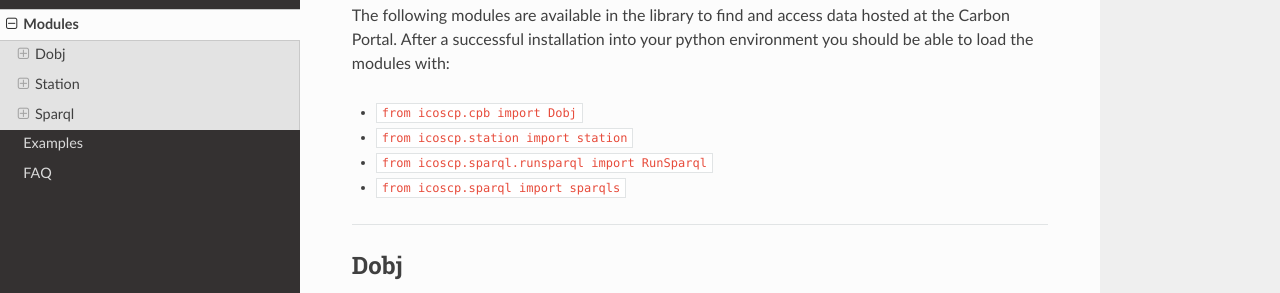
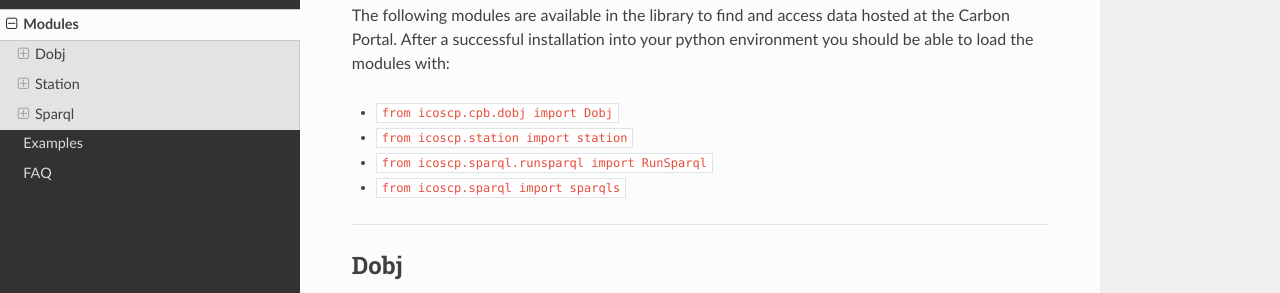
Before and after one commit to ICOS-Carbon-Portal/pylib, an MkDocs documentation site: the page built from docs/modules.md, in a window 1280 px wide and 900 px high. Shown: the part 156-449 px from the top of the window. Built offline with MkDocs 1.6.1, drawn with Linux system fonts in a browser that asks for light colours; nearby versions of some CDN libraries.

Commit message:
Update modules.md

```diff
--- a/docs/modules.md
+++ b/docs/modules.md
@@ -2,7 +2,7 @@
 
 The following modules are available in the library to find and access data hosted at the Carbon Portal. After a successful installation into your python environment you should be able to load the modules with:
 
-- `from icoscp.cpb import Dobj`
+- `from icoscp.cpb.dobj import Dobj`
 - `from icoscp.station import station`
 - `from icoscp.sparql.runsparql import RunSparql`
 - `from icoscp.sparql import sparqls`
```
